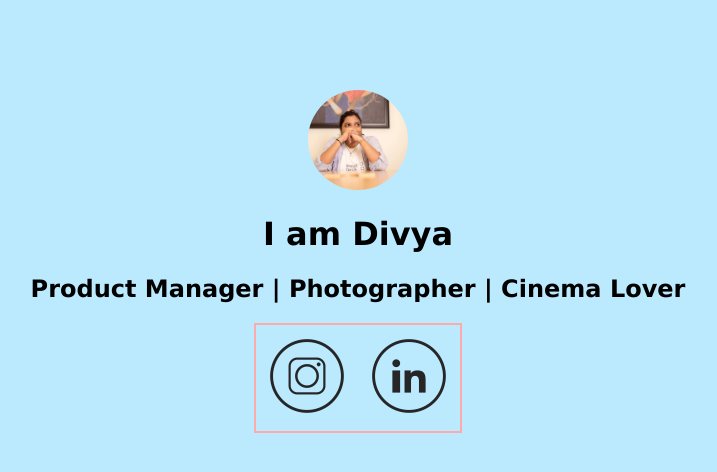
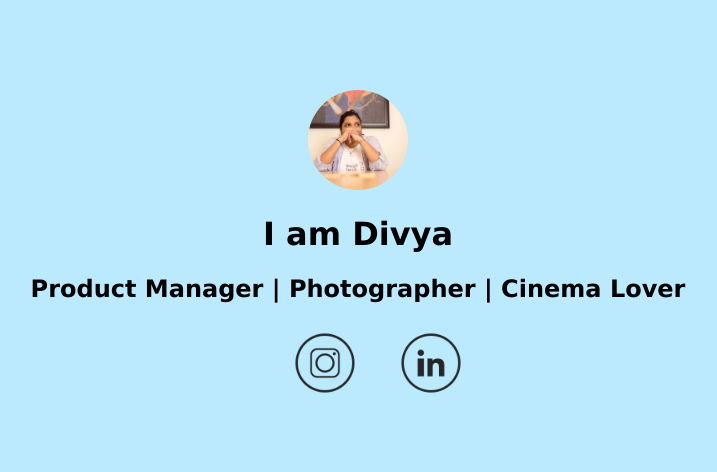
Before and after one commit to fawkesphotostream/personal-website-take-1, a plain HTML site: page index.html in a window 1280 px wide. Shown: the whole page, without its empty margins (282-999 px from the left). Drawn offline with Linux system fonts and the light colour scheme.

Commit message:
Social Icons fixed

```diff
--- a/index.html
+++ b/index.html
@@ -10,12 +10,13 @@
     <img src="Profile Pic.jpg"/>
     <h1>I am Divya</h1>
     <h2>Product Manager | Photographer | Cinema Lover</h2>
-    <table id="socials">
-      <tr>
-        <td> <img src= "—Pngtree—instagram icon instagram logo_3547981.png"></td>
-        <td> <img src= "—Pngtree—linkedin icon_3547995.png"></td>
-      </tr>
-    </table>
+    <nav id="socials">
+      <ul>
+        <li><a href="https://www.instagram.com/fawkesphotostream" target="_blank" ><img id="socialicon" src= "—Pngtree—instagram icon instagram logo_3547981.png"></a></li>
+        <li><a href="https://www.linkedin.com/in/divya-agrawal-3880175a/" target="_blank" > <img id="socialicon" src= "—Pngtree—linkedin icon_3547995.png"></a>
+        </li>
+      </ul>
+    </nav>
     <script src="script.js"></script>
   </body>
 </html>
--- a/style.css
+++ b/style.css
@@ -24,14 +24,19 @@ img {
   /* border: 2px solid #bbeaff; */
 }
 
-table{
-  border-collapse: collapse;
-}
 
 #socials{
   text-align : center;
   margin-left : auto;
   margin-right : auto;
-  border: 2px solid #fdaaaa;
 
 }
+
+li{
+  display: inline-block;
+  margin: 0 10px;
+}
+
+#socialicon{
+  height: 80px;
+}
```
